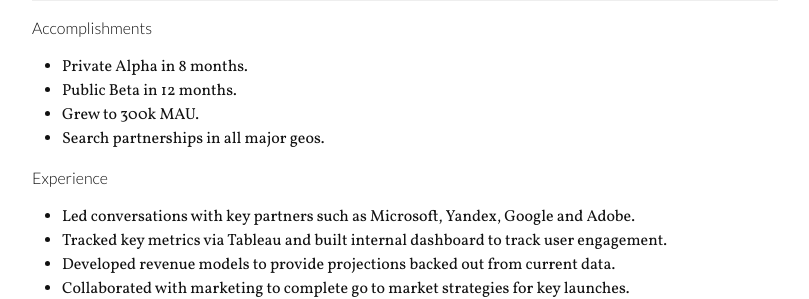
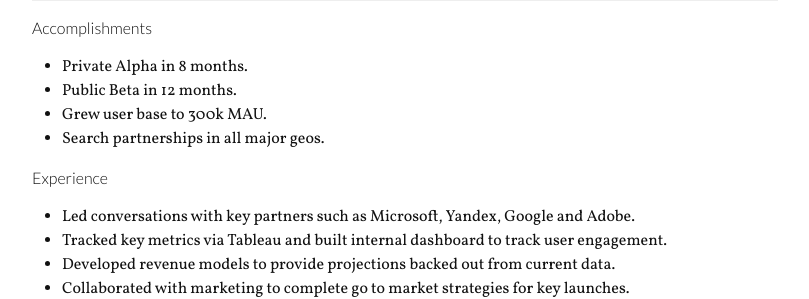
Before and after one commit to robv/robv.github.io, a Jekyll site: the page built from portfolio.html, in a window 1280 px wide and 900 px high, scrolled down 353 px. Shown: the part 156-455 px from the top of the window, without its empty margins (238-1047 px from the left). Built offline with Jekyll 4.4.1, drawn with Linux system fonts in a browser that asks for light colours.

Commit message:
grew user base.

```diff
--- a/portfolio.html
+++ b/portfolio.html
@@ -13,7 +13,7 @@ layout: default
   <ul>
   <li>Private Alpha in 8 months.</li>
   <li>Public Beta in 12 months.</li>
-  <li>Grew to 300k MAU.</li>
+  <li>Grew user base to 300k MAU.</li>
   <li>Search partnerships in all major geos.</li>
   </ul>
 
```
